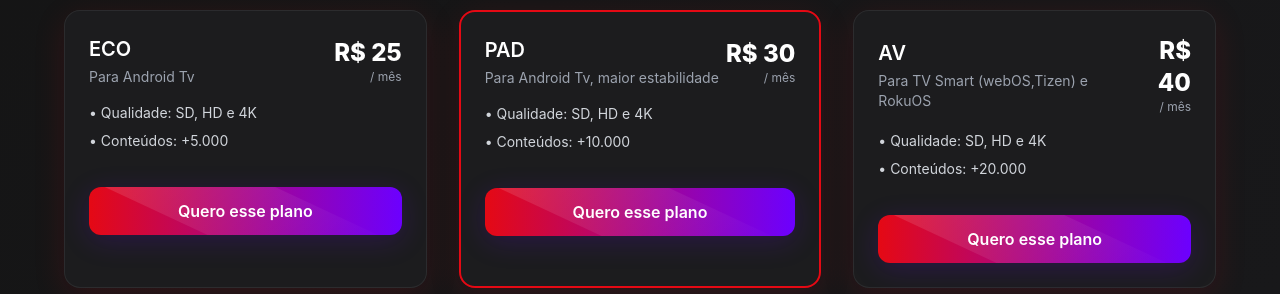
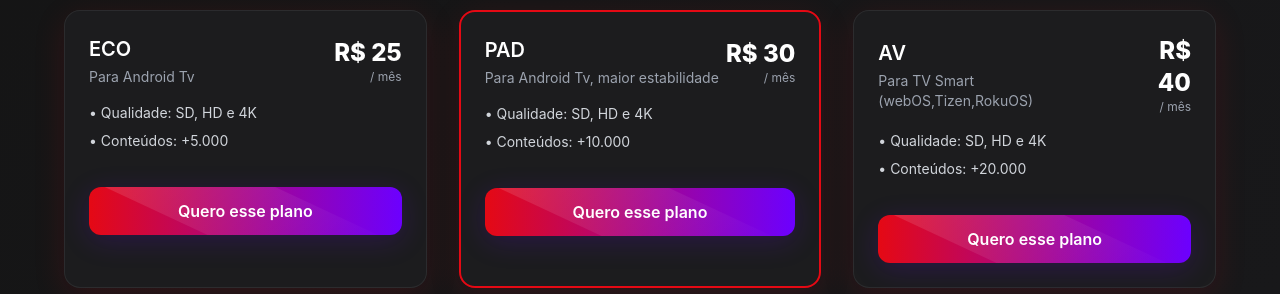
Before and after one commit to UniTvMax/Entreterimentos, a plain HTML site: page index.html in a window 1280 px wide. Shown: the part 506-800 px from the top of the page. Drawn offline with nearby package versions, Linux system fonts and the light colour scheme.

Commit message:
Update index.html

```diff
--- a/index.html
+++ b/index.html
@@ -186,7 +186,7 @@
         <div class="flex items-center justify-between">
           <div>
             <h3 class="text-xl font-semibold">AV</h3>
-            <p class="text-sm text-gray-400 mt-1">Para TV Smart (webOS,Tizen) e RokuOS</p>
+            <p class="text-sm text-gray-400 mt-1">Para TV Smart (webOS,Tizen,RokuOS)</p>
           </div>
           <div class="text-right">
             <div class="text-2xl font-extrabold">R$ 40</div>
```
